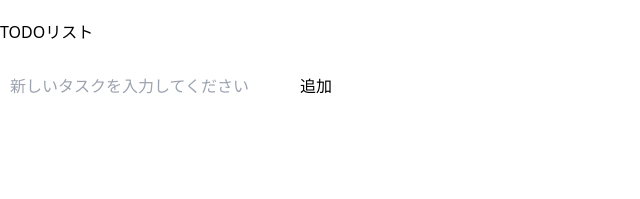
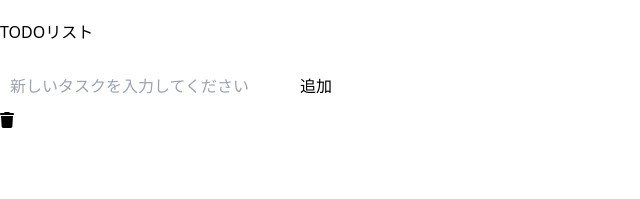
Before and after one commit to tk20211228/todo-app-with-gitflow, a React (Vite) app: page / in a window 1280 px wide. Both pictures are taken after a click on the button "追加". Shown: the top 199 px of the page, without its empty margins (0-640 px from the left). Built offline with nearby package versions, Linux system fonts and the light colour scheme.

Commit message:
delete-added

```diff
--- a/package.json
+++ b/package.json
@@ -10,6 +10,9 @@
     "preview": "vite preview"
   },
   "dependencies": {
+    "@fortawesome/fontawesome-svg-core": "^6.5.1",
+    "@fortawesome/free-solid-svg-icons": "^6.5.1",
+    "@fortawesome/react-fontawesome": "^0.2.0",
     "react": "^18.2.0",
     "react-dom": "^18.2.0"
   },
--- a/src/App.tsx
+++ b/src/App.tsx
@@ -9,6 +9,10 @@ function App() {
   const handleAddClick = () => {
     setTodos([...todos, {task, complete: false}]);
     setTask("");
+  };
+
+  const handleDeleteClick = (index: number) => { // 追加
+    setTodos(todos.filter((_, i) => i !== index));
   };
 
   return (
@@ -31,7 +35,12 @@ function App() {
       </div>
       <ul className="space-y-2">
         {todos.map((todo, index) => (
-          <Todo key={index} task={todo.task} complete={todo.complete} />
+          <Todo
+            key={index}
+            task={todo.task}
+            complete={todo.complete}
+            onDelete={() => handleDeleteClick(index)}
+          />
         ))}
       </ul>
     </div>
--- a/src/components/Todo.tsx
+++ b/src/components/Todo.tsx
@@ -1,14 +1,20 @@
 import React from 'react';
+import { FontAwesomeIcon } from '@fortawesome/react-fontawesome'
+import { faTrash } from '@fortawesome/free-solid-svg-icons'
 
 interface Props {
   task: string;
   complete: boolean;
+  onDelete: () => void;
 }
 
-const Todo: React.FC<Props> = ({ task, complete }) => {
+const Todo: React.FC<Props> = ({ task, complete, onDelete }) => {
   return (
     <li className={`list-item ${complete ? 'line-through' : ''}`}>
       {task}
+      <span onClick={onDelete} className="text-red-500 cursor-pointer">
+        <FontAwesomeIcon icon={faTrash} />
+      </span>
     </li>
   );
 };
```
Also changed, not shown: 1 other file (tests, documents, lock files or other folders).
